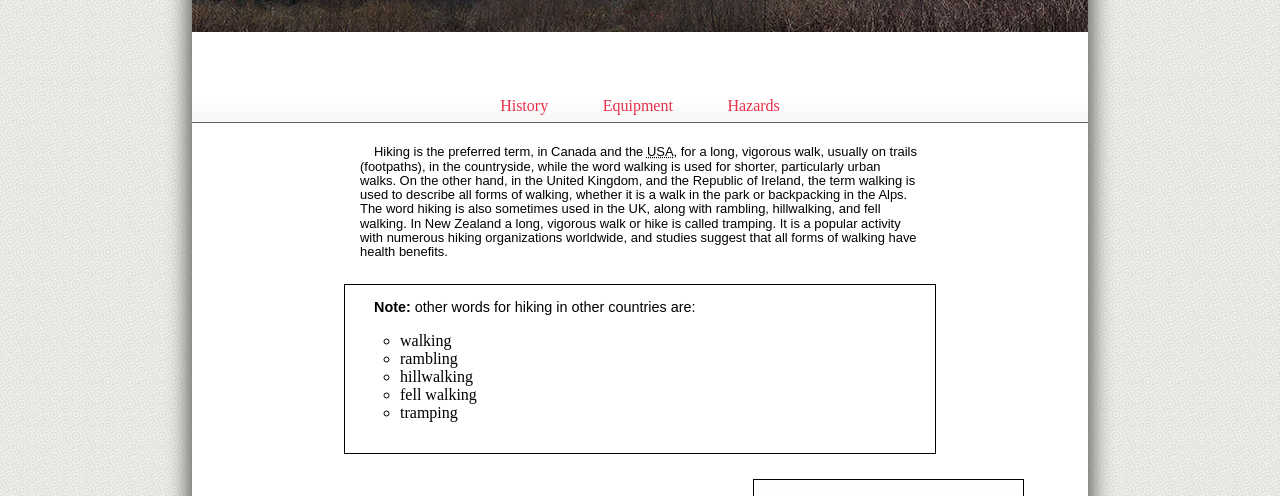
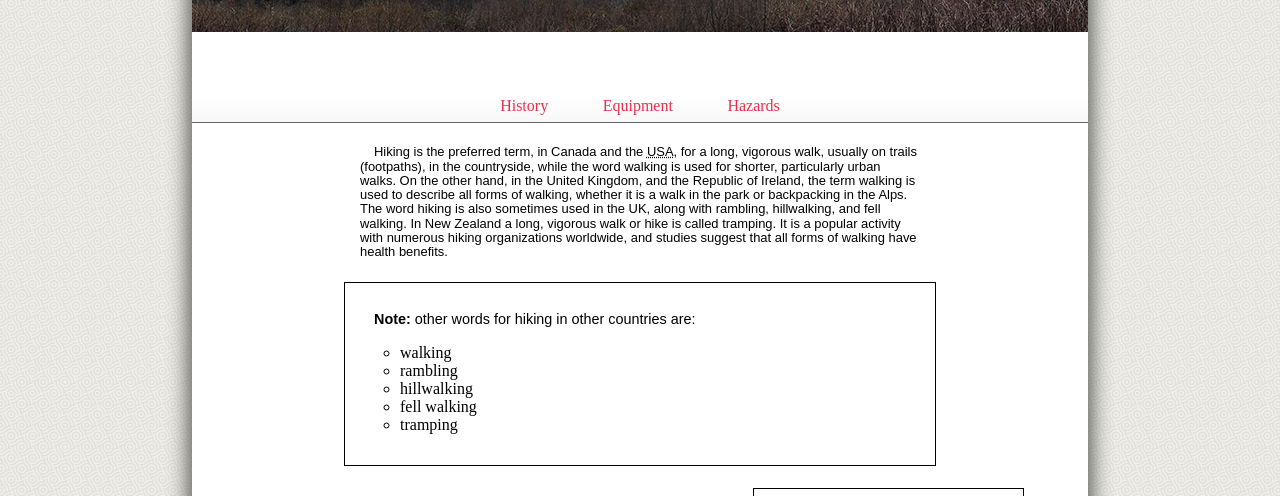
Before and after one commit to webbpaul/dws1, a plain HTML site: page project3/index.html in a window 1280 px wide. Shown: the part 268-764 px from the top of the page. Drawn offline with Linux system fonts and the light colour scheme.

Commit message:
finishing project 3
finishing project 3

```diff
--- a/project3/css/main.css
+++ b/project3/css/main.css
@@ -23,8 +23,8 @@ h2, h3 {
 }
 
 p {
-	margin: auto;
-
+	margin-left: auto;
+	margin-right: auto;
 	text-indent: 2.5%;
 	font: normal .9em sans-serif;
 	line-height: 110%;
@@ -32,14 +32,15 @@ p {
 
 #intropara {
 	width: 62.5%;
-	margin: auto;
+	margin-left: auto;
+	margin-right: auto;
 	text-indent: 2.5%;
 	font: normal .9em sans-serif;
 	line-height: 110%;
 }
 
 #note {
-	margin: 25px auto;
+	margin: 2.5% auto;
 	width: 62.5%;
 	border: 1px solid;
 	padding: 15px;
@@ -118,19 +119,21 @@ body {
 	background-repeat: repeat;
 	background-position: top left;
 	margin: 0%;
-	padding: 0%;
+	padding: 0px;
 }
 
 #content {
 	width: 50%;
 	float: left;
 	margin: 0% .1% 0% 10%;
+	padding: 0px;
 }
 
 #images {
 	width: 30%;
 	float: left;
 	margin: 0% 0% .5% 2.5%;
+	padding: 0px;
 	border: 1px solid #000;
 	/* Permalink - use to edit and share this gradient: http://colorzilla.com/gradient-editor/#ffffff+0,b8b89f+100,7db9e8+100 */
 	background: #ffffff; /* Old browsers */
--- a/project3/index.html
+++ b/project3/index.html
@@ -29,6 +29,7 @@
  				<p>Hiking is the preferred term, in Canada and the <abbr title="United States of America">USA</abbr>, for a long, vigorous walk, usually on trails (footpaths), in the countryside, while the word walking is used for shorter, particularly urban walks. On the other hand, in the United Kingdom, and the Republic of Ireland, the term walking is used to describe all forms of walking, whether it is a walk in the park or backpacking in the Alps. The word hiking is also sometimes used in the UK, along with rambling, hillwalking, and fell walking. In New Zealand a long, vigorous walk or hike is called tramping. It is a popular activity with numerous hiking organizations worldwide, and studies suggest that all forms of walking have health benefits.</p>
  			</div> <!--Ends the intropara div -->
 
+			<nav>
 				<div id="note">
 					<p><strong>Note:</strong> other words for hiking in other countries are:</p>
 						<ol>
@@ -39,6 +40,7 @@
 							<li>tramping</li>
 						</ol>
 				</div> <!-- Closes Note div -->
+			</nav>
 
  		</article>
 
```
Also changed, not shown: project3/git-links.txt. Lines whose indentation alone changed are shown as unchanged.
